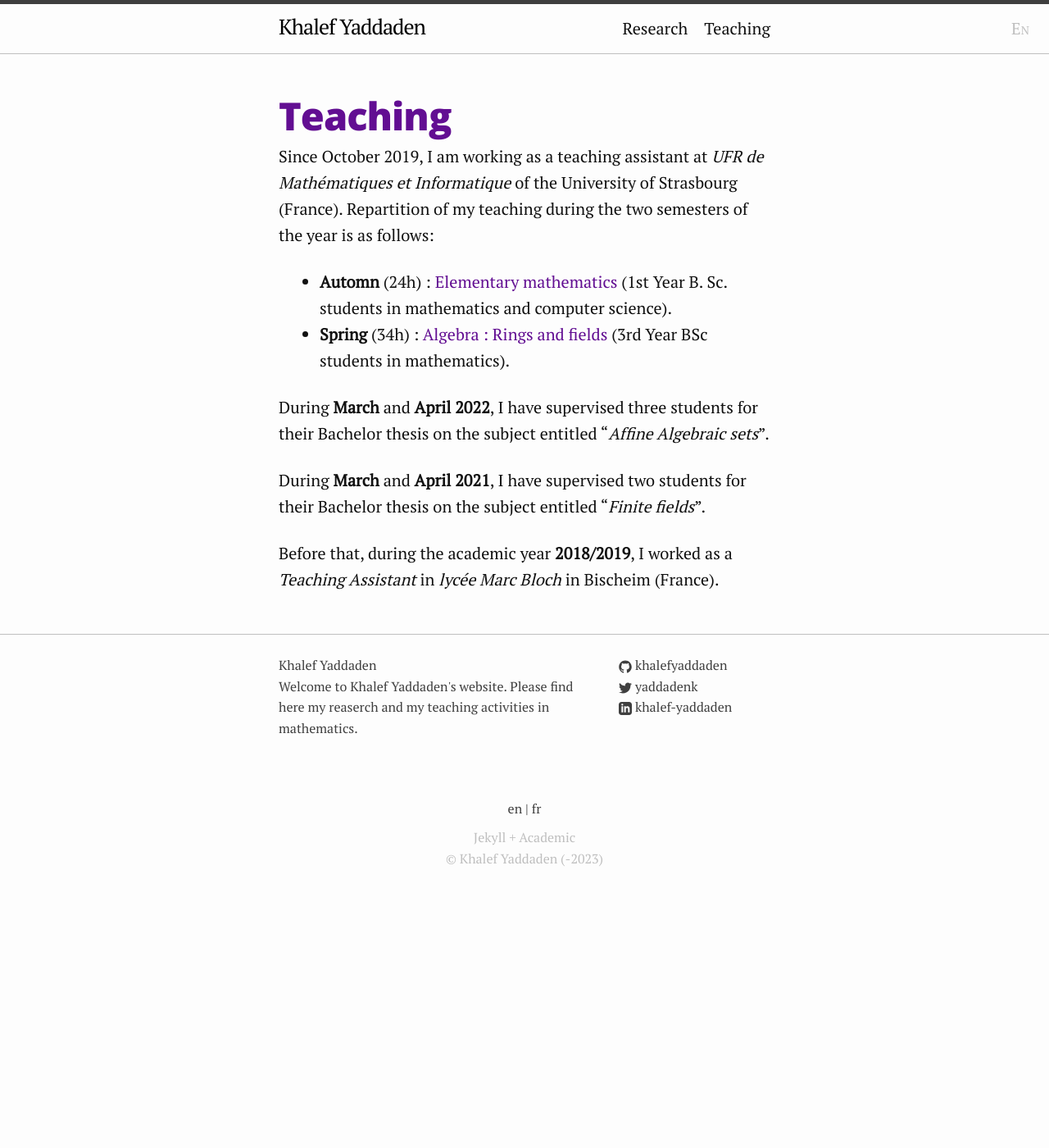
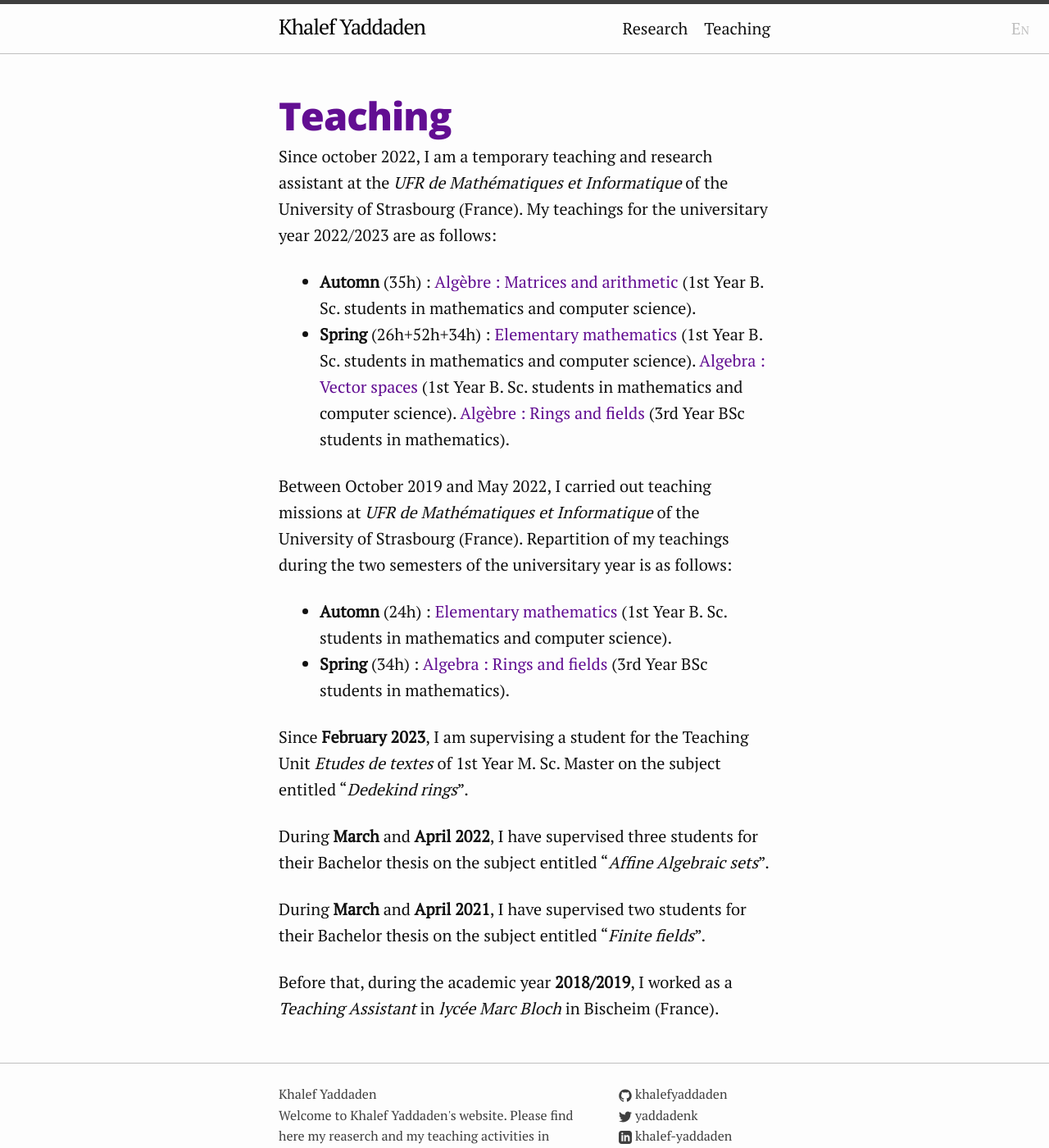
Before and after one commit to khalefyaddaden/khalefyaddaden.github.io, a Jekyll site: the page built from teaching.markdown, in a window 1280 px wide and 1400 px high. Shown: the whole window at 82% size. Built offline with Jekyll 4.4.1, drawn with Linux system fonts in a browser that asks for light colours.

Commit message:
Teaching updates

```diff
--- a/index.markdown
+++ b/index.markdown
@@ -6,7 +6,7 @@ layout: about
 lang: en
 ---
 
-Doctor of mathematics at the University of Strasbourg (France) in the *Institut de Recherche en Mathématiques Avancées* ([IRMA](http://irma.math.unistra.fr)) Laboratory. My thesis is entitled "*Algebraic structures associated to the double shuffle relations between multiple polylogarithm values at roots of unity*", which I worked on under the supervision of *Benjamin Enriquez* and defended on March 14^th^, 2023. The thesis manuscript is available [here](https://theses.hal.science/tel-04017713)
+Doctor of mathematics at the University of Strasbourg (France) in the *Institut de Recherche en Mathématiques Avancées* ([IRMA](http://irma.math.unistra.fr)) Laboratory. My thesis is entitled "*Algebraic structures associated to the double shuffle relations between multiple polylogarithm values at roots of unity*", which I worked on under the supervision of *Benjamin Enriquez* and defended on March 14<sup>th</sup>, 2023. The thesis manuscript is available [here](https://theses.hal.science/tel-04017713)
 
 **Keywords**: Multiple polylogarithm; Double Shuffle; Harmonic coproducts; Hopf algebra; Torsor; Crossed product algebra; Filtered algebra; De Rham; Betti.
 
--- a/research.markdown
+++ b/research.markdown
@@ -9,7 +9,7 @@ katex: yes
 
 **Title** : Algebraic structures associated to double shuffle relations between multiple polylogrithm values at roots of unity
 
-**Date of defense** : March 14^th^, 2023.
+**Date of defense** : March 14<sup>th</sup>, 2023.
 
 **Abstract** : Racinet attached to each finite cyclic group $$G$$ and group embedding $$\iota : G \to \mathbb{C}^{\times}$$ a $$\mathbb{Q}$$-scheme $$\mathsf{DMR}^{\iota}$$ which describes the double shuffle and regularization relations between multiple polylogarithm values at $$N$$\textsuperscript{th} roots of unity, with $$N$$ the order of $$G$$. He also exhibited a $$\mathbb{Q}$$-group scheme $$\mathsf{DMR}_0^G$$, which Enriquez and Furusho identified with the stabilizer of a coproduct arising in Racinet's formalism with respect to the action of the group $$\mathcal{G}$$ of grouplike elements of a noncommutatives series Hopf algebra, equipped with the twisted Magnus product. We reformulate Racinet's construction in terms of crossed product. Racinet coproduct can then be identified with a coproduct $$\widehat{\Delta}^{\mathcal{M}, \mathrm{DR}}_G$$ defined on a module $$\widehat{\mathcal{M}}_G^{\mathrm{DR}}$$ over an algebra $$\widehat{\mathcal{W}}_G^{\mathrm{DR}}$$, which is equipped with its own coproduct $$\widehat{\Delta}^{\mathcal{W}, \mathrm{DR}}_G$$. We show that there are compatible group actions of a semidirect product involving $\mathcal{G}$ on $\widehat{\mathcal{M}}_G^{\mathrm{DR}}$ and $\widehat{\mathcal{W}}_G^{\mathrm{DR}}$. This yields an explicit stabilizer group scheme containing $$\mathsf{DMR}_0^G$$, which we also express in the Racinet formalism.
 Furthermore, for $$G=\{1\}$$, Enriquez and Furusho showed that a subscheme $$\mathsf{DMR}^{\iota}_{\times}$$ of $$\mathsf{DMR}^{\iota}$$ is a torsor of isomorphisms relating de Rham and Betti objects. In the second part of this work, we define the main ingredients for a generalization of this result to any finite cyclic group $$G$$: we exhibit a module $$\widehat{\mathcal{M}}_N^{\mathrm{B}}$$ over an algebra $$\widehat{\mathcal{W}}_N^{\mathrm{B}}$$ (where $$N$$ is the order of $$G$$) and we prove the existence of two compatible coproducts $$\widehat{\Delta}^{\mathcal{W}, \mathrm{B}}_N$$ and $$\widehat{\Delta}^{\mathcal{M}, \mathrm{B}}_N$$ on $$\widehat{\mathcal{W}}_N^{\mathrm{B}}$$ and $$\widehat{\mathcal{M}}_N^{\mathrm{B}}$$ respectively such that $$\mathsf{DMR}^{\iota}_{\times}$$ is contained in the torsor of isomorphisms relating $$\widehat{\Delta}^{\mathcal{W}, \mathrm{B}}_N$$ (resp. $$\widehat{\Delta}^{\mathcal{M}, \mathrm{B}}_N$$) to $$\widehat{\Delta}^{\mathcal{W}, \mathrm{DR}}_G$$ (resp. $$\widehat{\Delta}^{\mathcal{M}, \mathrm{DR}}_G$$).
--- a/teaching.markdown
+++ b/teaching.markdown
@@ -4,9 +4,19 @@ title: Teaching
 lang: en
 ---
 
-Since October 2019, I am working as a teaching assistant at *UFR de Mathématiques et Informatique* of the University of Strasbourg (France). Repartition of my teaching during the two semesters of the year is as follows:
+Since october 2022, I am a temporary teaching and research assistant at the *UFR de Mathématiques et Informatique* of the University of Strasbourg (France). My teachings for the universitary year 2022/2023 are as follows:
+- **Automn** (35h) :
+[Algèbre : Matrices and arithmetic](https://mathinfo.unistra.fr/en/courses/diplome-duniversite/du-cursus-master-ingenierie-cmi-informatique-image-realite-virtuelle-interactions-et-jeux/rof/FH197/FRUAI0673021VCOEN897/) (1st Year B. Sc. students in mathematics and computer science).
+- **Spring** (26h+52h+34h) :
+[Elementary mathematics](https://mathinfo.unistra.fr/formations/licence/mathematiques/rof/ME14/FRUAI0673021VCOEN896/) (1st Year B. Sc. students in mathematics and computer science).
+[Algebra : Vector spaces](https://mathinfo.unistra.fr/formations/licence/double-licence-mathematiques-economie/rof/ME19/FRUAI0673021VCOEN902/) (1st Year B. Sc. students in mathematics and computer science).
+[Algèbre : Rings and fields](https://mathinfo.unistra.fr/formations/licence/mathematiques/rof/ME14/FRUAI0673021VCOEN28910/) (3rd Year BSc students in mathematics).
+
+Between October 2019 and May 2022, I carried out teaching missions at *UFR de Mathématiques et Informatique* of the University of Strasbourg (France). Repartition of my teachings during the two semesters of the universitary year is as follows:
 - **Automn** (24h) : [Elementary mathematics](https://mathinfo.unistra.fr/formations/licence/mathematiques/rof/ME14/FRUAI0673021VCOEN896/) (1st Year B. Sc. students in mathematics and computer science).
 - **Spring** (34h) : [Algebra : Rings and fields](https://mathinfo.unistra.fr/formations/licence/mathematiques/rof/ME14/FRUAI0673021VCOEN28910/) (3rd Year BSc students in mathematics).
+
+Since **February 2023**, I am supervising a student for the Teaching Unit *Etudes de textes* of 1st Year M. Sc. Master on the subject entitled "*Dedekind rings*".
 
 During **March** and **April 2022**, I have supervised three students for their Bachelor thesis on the subject entitled "*Affine Algebraic sets*".
 
```
Also changed, not shown: other parts of index.markdown (+1 -1 lines), teaching.fr.markdown (+11 -1 lines).
